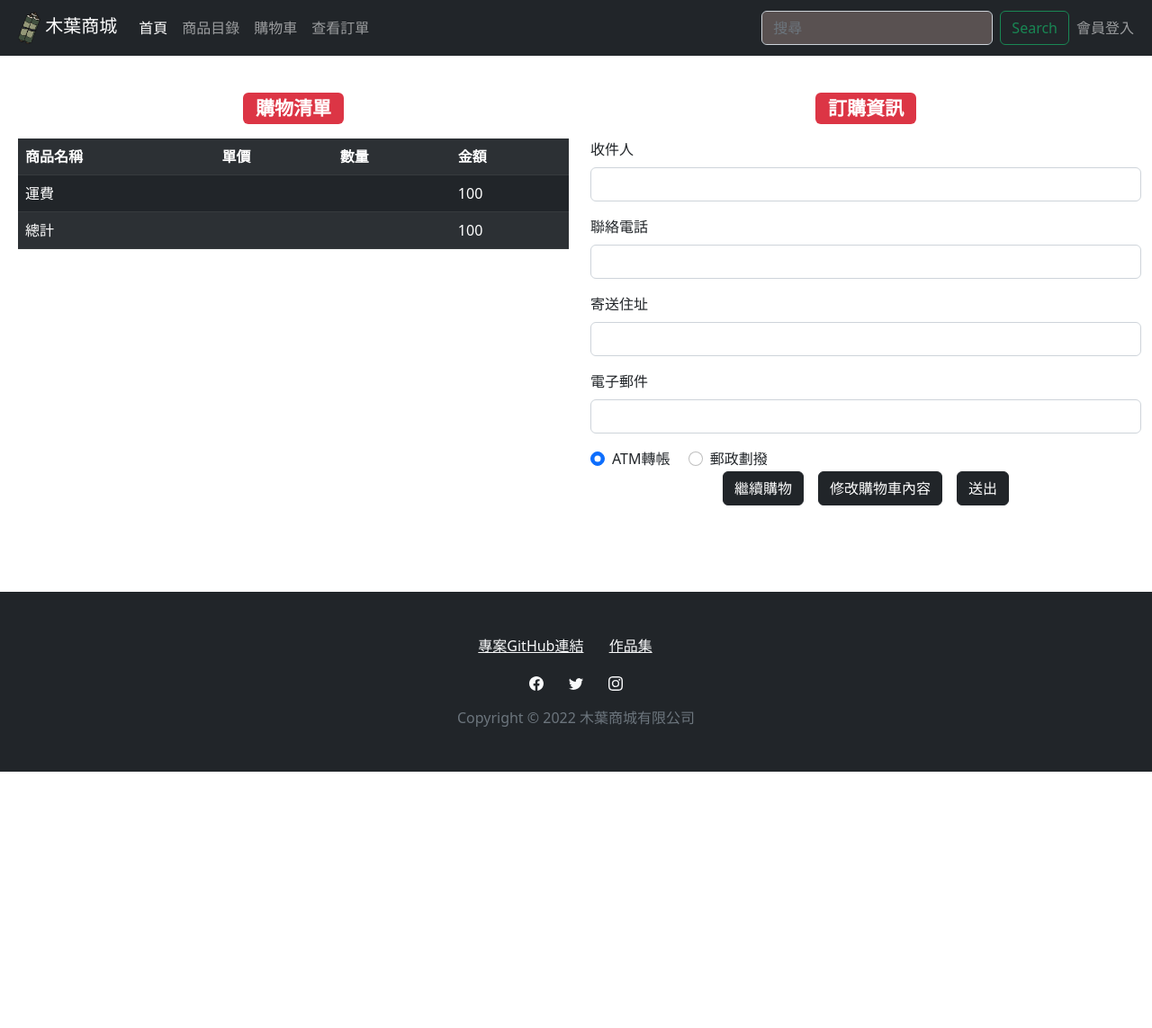
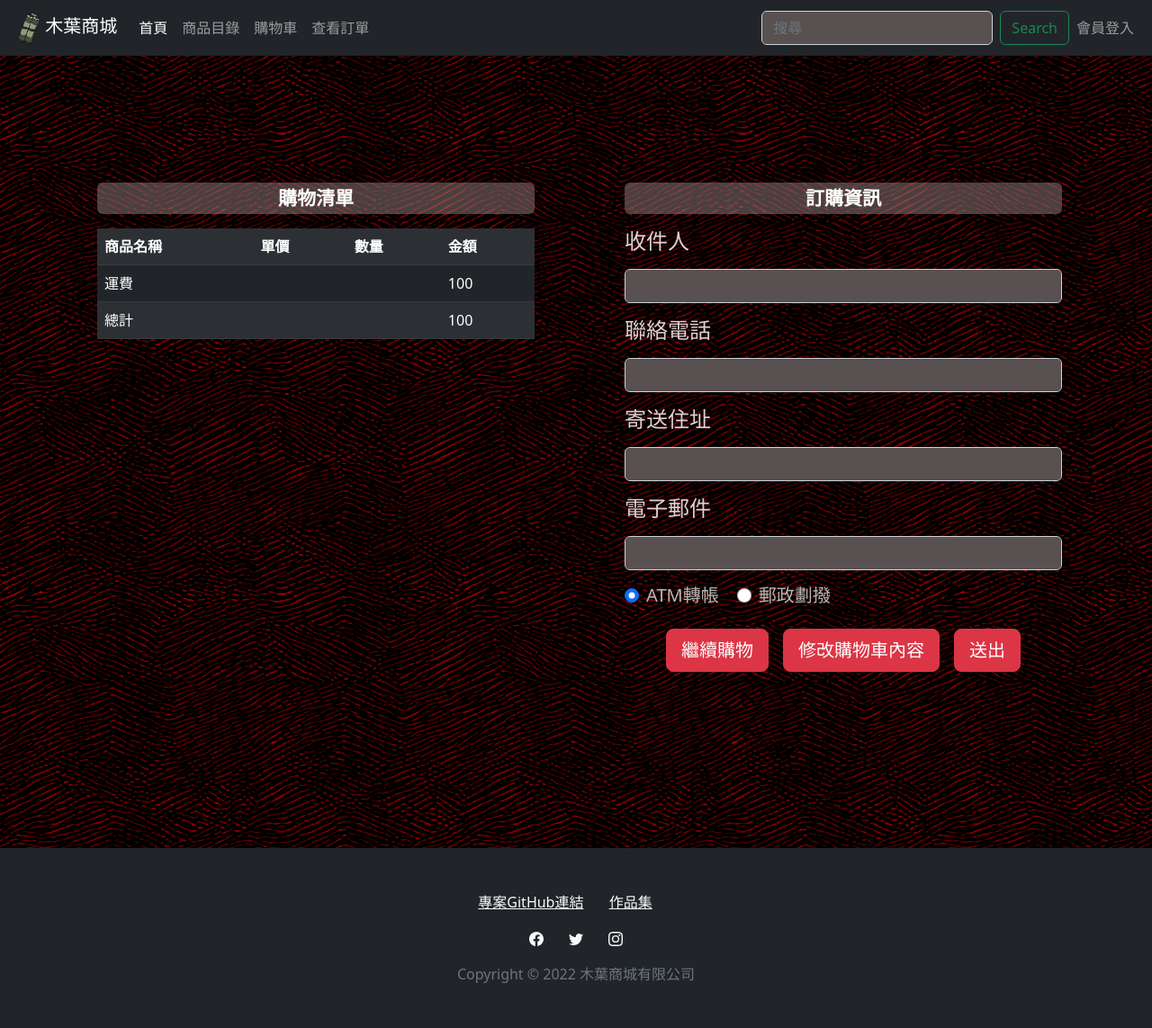
Before and after one commit to MiruOrange/oneMarket, a Django app: page /cartorder/ in a window 1280 px wide. Shown: the whole page at 90% size. Before the commit the page ends 858 px from the top, so only its background shows below. Run offline with Django 4.2, Linux system fonts and the light colour scheme; some libraries are stand-ins or nearby versions.

Commit message:
完成購物清單畫面

```diff
--- a/templates/base.html
+++ b/templates/base.html
@@ -12,7 +12,7 @@
       }
     </style>
   </head>
-  <body>
+  <body style="background-image:url(/static/images/page/bg_image.png)">
     <nav class="navbar fixed-top navbar-expand-lg navbar-dark bg-dark">
       <div class="container-fluid">
         <a class="navbar-brand" href="/index/"><img src="/static/images/page/Logo.png" width="25px" /> 木葉商城</a>
@@ -35,7 +35,7 @@
             </li>
           </ul>
           <form class="d-flex" role="search">
-            <input class="form-control me-2" type="search" placeholder="搜尋" aria-label="Search"  style="background-color: #595151; color: #dfd1d1;">
+            <input class="form-control me-2" type="search" placeholder="搜尋" aria-label="Search" style="background-color: #595151; color: #dfd1d1;">
             <button class="btn btn-outline-success" type="submit">Search</button>
           </form>
           <ul class="navbar-nav">
--- a/templates/cartorder.html
+++ b/templates/cartorder.html
@@ -2,14 +2,27 @@
 {% load static %}
 {% block title %}
 <title>查看訂單內容</title>
+<style>
+    .body {
+        background-image: url("/static/images/page/bg_image.png");
+        padding: 50px;
+    }
+    .form-label {
+        color: #dfd1d1;
+    }
+    .badge{
+        width: 100%;
+        background-color: #9983837c;
+    }
+</style>
 {% endblock %}
 {% block content %}
-<form method="POST" action="/cartok/">
+<form class="body" method="POST" action="/cartok/">
     {% csrf_token %}
     <div class="container-fluid py-5 my-5">
         <div class="row">
-            <div class="col-12 col-md-6">
-                <p class="text-center fs-3"><span class="badge text-bg-danger">購物清單</span></p>
+            <div class="col-12 col-md-6" style="padding: 50px;">
+                <p class="text-center fs-3"><span class="badge">購物清單</span></p>
                 <table class="table table-dark table-striped">
                     <tr>
                         <th>商品名稱</th>
@@ -35,42 +48,50 @@
                     </tr>
                 </table>
             </div>
-            <div class="col-12 col-md-6">
-                <p class="text-center text-danger fs-3"><span class="badge text-bg-danger">訂購資訊</span></p>
+            <div class="user-info col-12 col-md-6 justify-content-center table-responsive" style="padding: 50px;">
+                <div class="mb-3">
+                    <p class="text-center text-danger fs-3"><span class="badge">訂購資訊</span></p>
 
                     <div class="mb-3">
-                    <label for="customername" class="form-label">收件人</label>
-                    <input type="text" name="customername" class="form-control" id="customername" aria-describedby="emailHelp" required>
+                        <label for="customername" class="form-label"><h4>收件人</h4></label>
+                        <input type="text" name="customername" class="form-control"
+                            style=" background-color: #595151; color: #dfd1d1;" id="customername"
+                            aria-describedby="emailHelp" required>
                     </div>
                     <div class="mb-3">
-                    <label for="customerphone" class="form-label">聯絡電話</label>
-                    <input type="text" name="customerphone" class="form-control" id="customerphone" required>
+                        <label for="customerphone" class="form-label"><h4>聯絡電話</h4></label>
+                        <input type="text" name="customerphone" class="form-control"
+                            style=" background-color: #595151; color: #dfd1d1;" id="customerphone" required>
                     </div>
                     <div class="mb-3">
-                    <label for="customeraddress" class="form-label">寄送住址</label>
-                    <input type="text" name="customeraddress" class="form-control" id="customeraddress" required>
+                        <label for="customeraddress" class="form-label"><h4>寄送住址</h4></label>
+                        <input type="text" name="customeraddress" class="form-control"
+                            style=" background-color: #595151; color: #dfd1d1;" id="customeraddress" required>
                     </div>
                     <div class="mb-3">
-                    <label for="customeremail" class="form-label">電子郵件</label>
-                    <input type="email" name="customeremail" class="form-control" id="customeremail" required>
+                        <label for="customeremail" class="form-label"><h4>電子郵件</h4></label>
+                        <input type="email" name="customeremail" class="form-control"
+                            style=" background-color: #595151; color: #dfd1d1;" id="customeremail" required>
+                    </div>
                 </div>
                 <div class="form-check form-check-inline">
-                    <input class="form-check-input" type="radio" name="paytype" id="inlineRadio1" value="option1" checked>
-                    <label class="form-check-label" for="inlineRadio1">ATM轉帳</label>
+                    <input class="form-check-input" type="radio" name="paytype" id="inlineRadio1" value="option1"
+                        checked>
+                    <label class="form-check-label" style="color: rgb(182, 182, 182);" for="inlineRadio1"><h5>ATM轉帳</h5></label>
                 </div>
                 <div class="form-check form-check-inline">
                     <input class="form-check-input" type="radio" name="paytype" id="inlineRadio2" value="option2">
-                    <label class="form-check-label" for="inlineRadio2">郵政劃撥</label>
+                    <label class="form-check-label" style="color: rgb(182, 182, 182); for=" inlineRadio2"><h5>郵政劃撥</h5></label>
                 </div>
-                  <div class="d-flex justify-content-center">
+                <div class="d-flex justify-content-center" style="padding-top: 15px;">
                     <div class="text-center mx-2">
-                        <button type="button" class="btn btn-dark" onclick="window.location='/menu/'">繼續購物</button>
+                        <button type="button" class="btn btn-danger btn-lg col-12 mx-auto" onclick="window.location='/menu/'">繼續購物</button>
                     </div>
                     <div class="text-center mx-2">
-                        <button type="button" class="btn btn-dark" onclick="window.location='/cart/'">修改購物車內容</button>
+                        <button type="button" class="btn btn-danger btn-lg col-12 mx-auto" onclick="window.location='/cart/'">修改購物車內容</button>
                     </div>
                     <div class="text-center mx-2">
-                        <button type="submit" class="btn btn-dark">送出</button>
+                        <button type="submit" class="btn btn-danger btn-lg col-12 mx-auto">送出</button>
                     </div>
                 </div>
             </div>
```
Lines whose indentation alone changed are shown as unchanged.
